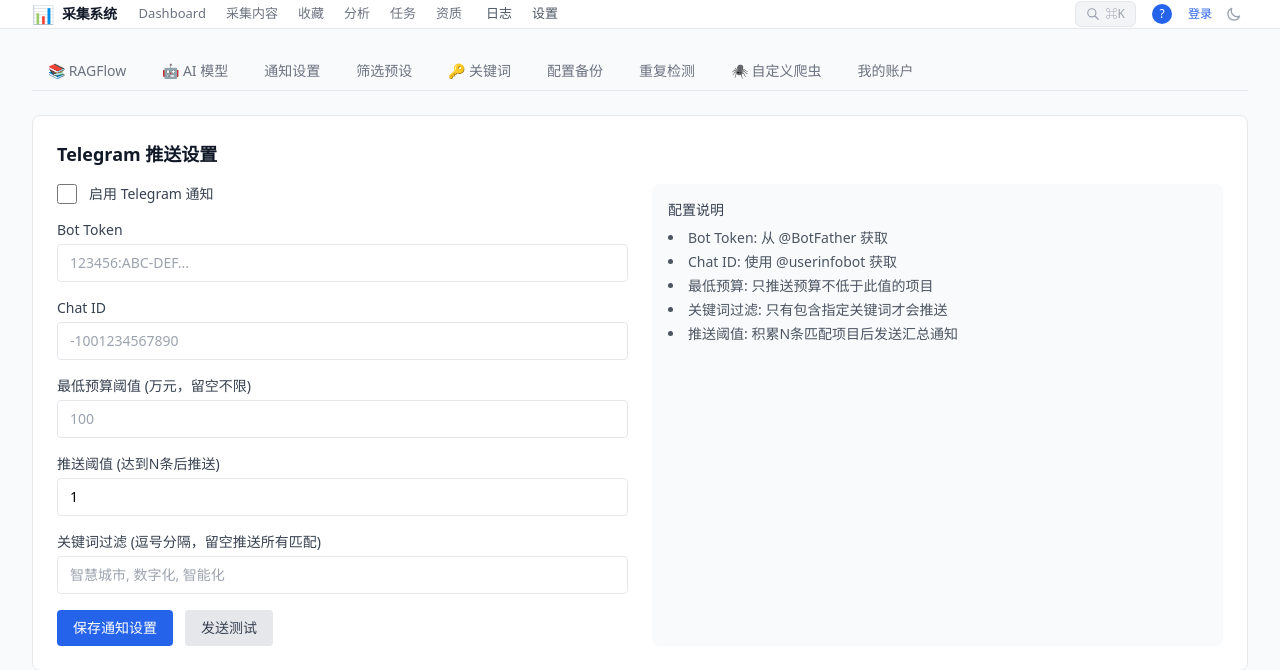
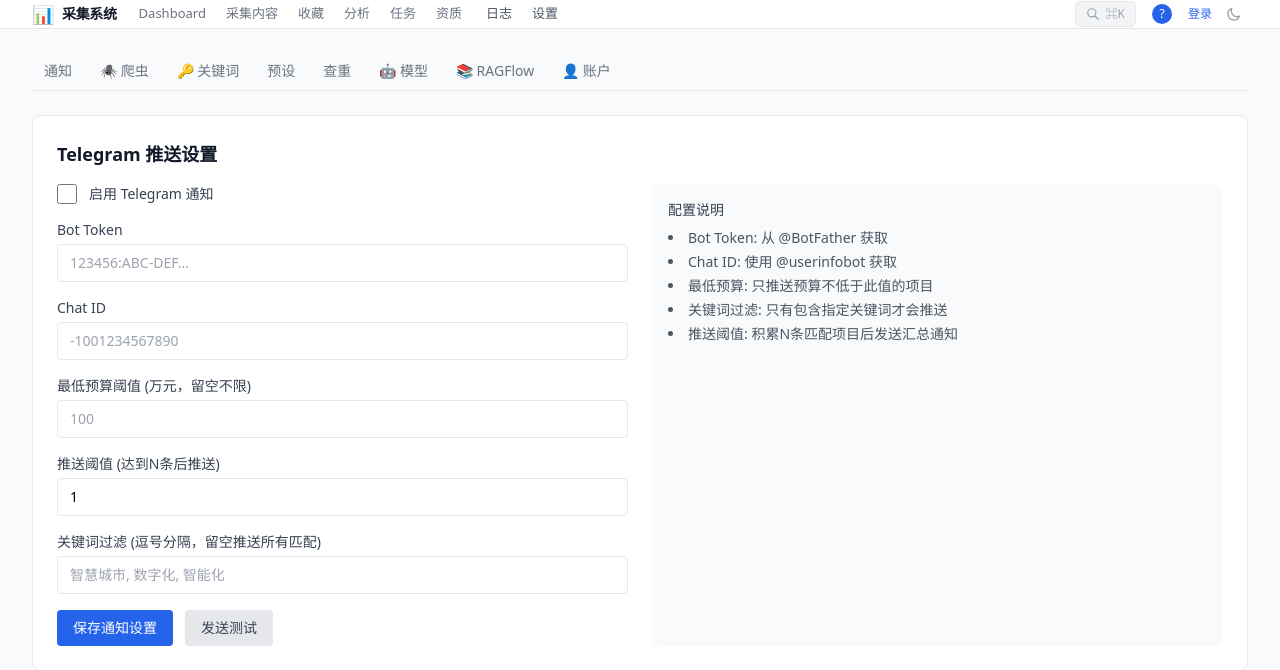
Before and after one commit to lewellyn7/tender-scraper, a FastAPI app: template app/templates/settings.html in a window 1280 px wide. Shown: the top 670 px of the page. Run offline with FastAPI, Linux system fonts and the light colour scheme; the template is opened without the code that fills it, so the values that code supplies are empty; some libraries are stand-ins or nearby versions.

Commit message:
refactor(ui): Settings 页面分组 tab 重组
分组导航:
- 采集配置: 通知 / 爬虫
- 数据管理: 关键词 / 预设 / 查重
- AI 配置: 模型 / RAGFlow
- 系统 (admin): 备份 / 用户 / DB
- 账户: 账户

md 断点隐藏分组标签，平板以上显示

```diff
--- a/app/templates/settings.html
+++ b/app/templates/settings.html
@@ -4,18 +4,28 @@
 <div id="settingsApp" class="space-y-6">
   <!-- Navigation Tabs -->
   <div class="border-b border-gray-200 dark:border-gray-700">
-    <nav class="flex gap-1 -mb-px" id="settingsTabs">
-      <button type="button" data-tab="ragflow" class="settings-tab px-4 py-2 text-sm font-medium border-b-2 border-transparent text-gray-500 hover:text-gray-700 dark:hover:text-gray-300">📚 RAGFlow</button>
-      <button type="button" data-tab="llm" class="settings-tab px-4 py-2 text-sm font-medium border-b-2 border-transparent text-gray-500 hover:text-gray-700 dark:hover:text-gray-300">🤖 AI 模型</button>
-      <button type="button" data-tab="notifications" class="settings-tab px-4 py-2 text-sm font-medium border-b-2 border-transparent text-gray-500 hover:text-gray-700 dark:hover:text-gray-300">通知设置</button>
-      <button type="button" data-tab="presets" class="settings-tab px-4 py-2 text-sm font-medium border-b-2 border-transparent text-gray-500 hover:text-gray-700 dark:hover:text-gray-300">筛选预设</button>
-      <button type="button" data-tab="keywords" class="settings-tab px-4 py-2 text-sm font-medium border-b-2 border-transparent text-gray-500 hover:text-gray-700 dark:hover:text-gray-300">🔑 关键词</button>
-      <button type="button" data-tab="backup" class="settings-tab px-4 py-2 text-sm font-medium border-b-2 border-transparent text-gray-500 hover:text-gray-700 dark:hover:text-gray-300">配置备份</button>
-      <button type="button" data-tab="duplicates" class="settings-tab px-4 py-2 text-sm font-medium border-b-2 border-transparent text-gray-500 hover:text-gray-700 dark:hover:text-gray-300">重复检测</button>
-      <button type="button" data-tab="users" class="settings-tab px-4 py-2 text-sm font-medium border-b-2 border-transparent text-gray-500 admin-only hidden">👥 用户管理</button>
-      <button type="button" data-tab="dbbackup" class="settings-tab px-4 py-2 text-sm font-medium border-b-2 border-transparent text-gray-500 admin-only hidden">💾 数据库备份</button>
-      <button type="button" data-tab="crawler" class="settings-tab px-4 py-2 text-sm font-medium border-b-2 border-transparent text-gray-500 hover:text-gray-700 dark:hover:text-gray-300">🕷️ 自定义爬虫</button>
-      <button type="button" data-tab="account" class="settings-tab px-4 py-2 text-sm font-medium border-b-2 border-transparent text-gray-500 hover:text-gray-700 dark:hover:text-gray-300">我的账户</button>
+    <nav class="flex flex-wrap gap-1 -mb-px items-center" id="settingsTabs">
+      <!-- 采集配置 -->
+      <span class="text-xs text-gray-400 px-2 hidden md:inline">采集</span>
+      <button type="button" data-tab="notifications" class="settings-tab px-3 py-2 text-sm font-medium border-b-2 border-transparent text-gray-500 hover:text-gray-700 dark:hover:text-gray-300">通知</button>
+      <button type="button" data-tab="crawler" class="settings-tab px-3 py-2 text-sm font-medium border-b-2 border-transparent text-gray-500 hover:text-gray-700 dark:hover:text-gray-300">🕷️ 爬虫</button>
+      <!-- 数据管理 -->
+      <span class="text-xs text-gray-400 px-2 border-l border-gray-200 dark:border-gray-700 hidden md:inline">数据</span>
+      <button type="button" data-tab="keywords" class="settings-tab px-3 py-2 text-sm font-medium border-b-2 border-transparent text-gray-500 hover:text-gray-700 dark:hover:text-gray-300">🔑 关键词</button>
+      <button type="button" data-tab="presets" class="settings-tab px-3 py-2 text-sm font-medium border-b-2 border-transparent text-gray-500 hover:text-gray-700 dark:hover:text-gray-300">预设</button>
+      <button type="button" data-tab="duplicates" class="settings-tab px-3 py-2 text-sm font-medium border-b-2 border-transparent text-gray-500 hover:text-gray-700 dark:hover:text-gray-300">查重</button>
+      <!-- AI 配置 -->
+      <span class="text-xs text-gray-400 px-2 border-l border-gray-200 dark:border-gray-700 hidden md:inline">AI</span>
+      <button type="button" data-tab="llm" class="settings-tab px-3 py-2 text-sm font-medium border-b-2 border-transparent text-gray-500 hover:text-gray-700 dark:hover:text-gray-300">🤖 模型</button>
+      <button type="button" data-tab="ragflow" class="settings-tab px-3 py-2 text-sm font-medium border-b-2 border-transparent text-gray-500 hover:text-gray-700 dark:hover:text-gray-300">📚 RAGFlow</button>
+      <!-- 系统 (admin) -->
+      <span class="text-xs text-gray-400 px-2 border-l border-gray-200 dark:border-gray-700 admin-only hidden md:inline">系统</span>
+      <button type="button" data-tab="backup" class="settings-tab px-3 py-2 text-sm font-medium border-b-2 border-transparent text-gray-500 hover:text-gray-700 dark:hover:text-gray-300 admin-only hidden">💾 备份</button>
+      <button type="button" data-tab="users" class="settings-tab px-3 py-2 text-sm font-medium border-b-2 border-transparent text-gray-500 admin-only hidden">👥 用户</button>
+      <button type="button" data-tab="dbbackup" class="settings-tab px-3 py-2 text-sm font-medium border-b-2 border-transparent text-gray-500 admin-only hidden">💾 DB</button>
+      <!-- 所有用户 -->
+      <span class="text-xs text-gray-400 px-2 border-l border-gray-200 dark:border-gray-700 hidden md:inline">账户</span>
+      <button type="button" data-tab="account" class="settings-tab px-3 py-2 text-sm font-medium border-b-2 border-transparent text-gray-500 hover:text-gray-700 dark:hover:text-gray-300">👤 账户</button>
     </nav>
   </div>
 
```
